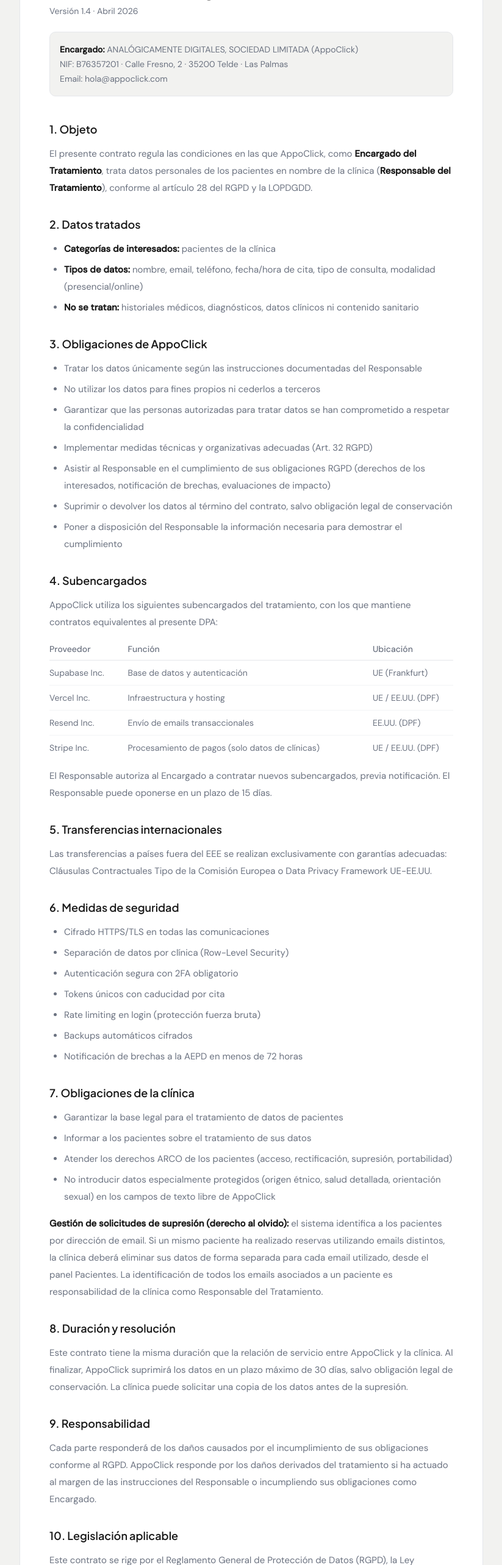
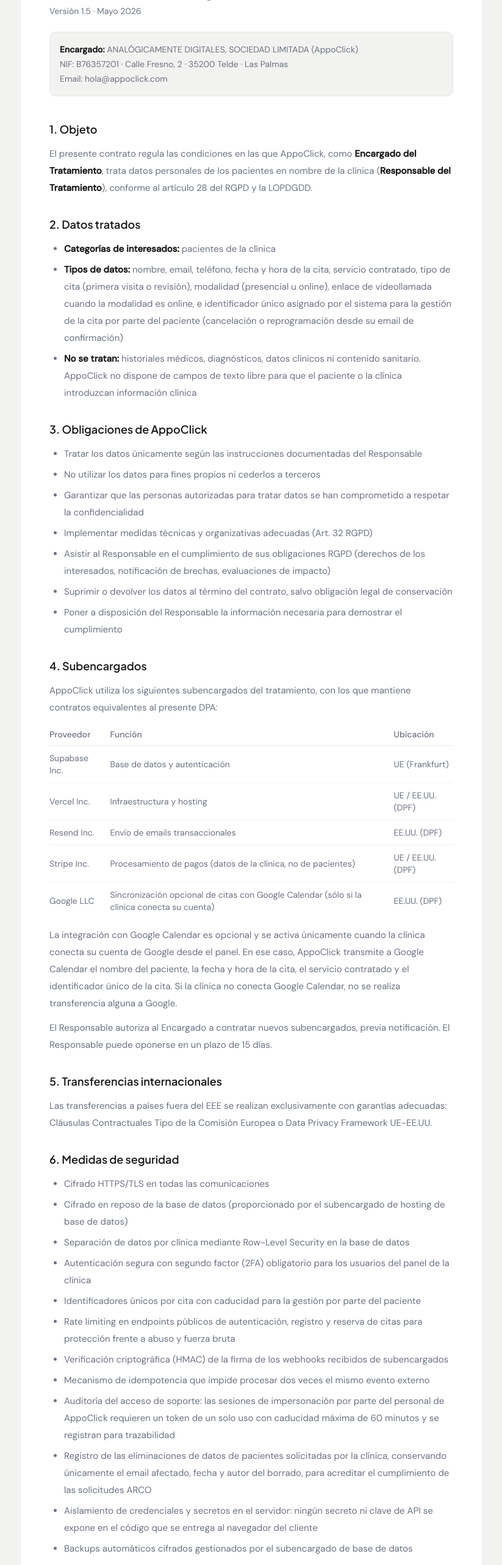
Before and after one commit to octaviomanzanosantana-cmyk/reservas_clinicas, a Next.js app: page /dpa in a window 1280 px wide. Shown: the part 234-2800 px from the top of the page at 61% size, without its empty margins (228-1051 px from the left). Built offline with nearby package versions, Linux system fonts and the light colour scheme.

Commit message:
feat(dpa): bump v1.4 to v1.5 with audit findings

```diff
--- a/app/api/auth/accept-dpa/route.ts
+++ b/app/api/auth/accept-dpa/route.ts
@@ -11,7 +11,7 @@ export async function POST(request: NextRequest) {
       .from("clinics")
       .update({
         dpa_accepted_at: new Date().toISOString(),
-        dpa_version: "v1.4",
+        dpa_version: "v1.5",
         dpa_ip: ip,
       })
       .eq("id", access.clinicId);
--- a/app/api/register/route.ts
+++ b/app/api/register/route.ts
@@ -144,7 +144,7 @@ export async function POST(request: NextRequest) {
         data: {
           clinic_name: clinicName,
           dpa_accepted: dpaAccepted,
-          dpa_version: dpaAccepted ? "v1.4" : null,
+          dpa_version: dpaAccepted ? "v1.5" : null,
           dpa_ip: dpaAccepted ? clientIp : null,
         },
       },
--- a/app/auth/confirm/route.ts
+++ b/app/auth/confirm/route.ts
@@ -145,7 +145,7 @@ export async function GET(request: NextRequest) {
         .from("clinics")
         .update({
           dpa_accepted_at: new Date().toISOString(),
-          dpa_version: metadata.dpa_version ?? "v1.4",
+          dpa_version: metadata.dpa_version ?? "v1.5",
           dpa_ip: metadata.dpa_ip ?? null,
         })
         .eq("id", clinic.id);
--- a/app/dpa/page.tsx
+++ b/app/dpa/page.tsx
@@ -15,7 +15,7 @@ export default function DpaPage() {
           <h1 className="mt-4 font-heading text-3xl font-bold tracking-tight text-foreground">
             Contrato de Encargo de Tratamiento (DPA)
           </h1>
-          <p className="mt-2 text-sm text-muted">Versión 1.4 · Abril 2026</p>
+          <p className="mt-2 text-sm text-muted">Versión 1.5 · Mayo 2026</p>
 
           <div className="mt-6 rounded-[10px] border border-border bg-background p-4 text-sm text-muted leading-6">
             <p><strong className="text-foreground">Encargado:</strong> ANALÓGICAMENTE DIGITALES, SOCIEDAD LIMITADA (AppoClick)</p>
@@ -36,8 +36,8 @@ export default function DpaPage() {
               <h2 className="font-heading text-lg font-semibold text-foreground">2. Datos tratados</h2>
               <ul className="mt-3 list-disc space-y-1.5 pl-6 text-muted">
                 <li><strong className="text-foreground">Categorías de interesados:</strong> pacientes de la clínica</li>
-                <li><strong className="text-foreground">Tipos de datos:</strong> nombre, email, teléfono, fecha/hora de cita, tipo de consulta, modalidad (presencial/online)</li>
-                <li><strong className="text-foreground">No se tratan:</strong> historiales médicos, diagnósticos, datos clínicos ni contenido sanitario</li>
+                <li><strong className="text-foreground">Tipos de datos:</strong> nombre, email, teléfono, fecha y hora de la cita, servicio contratado, tipo de cita (primera visita o revisión), modalidad (presencial u online), enlace de videollamada cuando la modalidad es online, e identificador único asignado por el sistema para la gestión de la cita por parte del paciente (cancelación o reprogramación desde su email de confirmación)</li>
+                <li><strong className="text-foreground">No se tratan:</strong> historiales médicos, diagnósticos, datos clínicos ni contenido sanitario. AppoClick no dispone de campos de texto libre para que el paciente o la clínica introduzcan información clínica</li>
               </ul>
             </section>
 
@@ -72,10 +72,14 @@ export default function DpaPage() {
                     <tr className="border-b border-border/50"><td className="py-2.5 pr-4">Supabase Inc.</td><td className="py-2.5 pr-4">Base de datos y autenticación</td><td className="py-2.5">UE (Frankfurt)</td></tr>
                     <tr className="border-b border-border/50"><td className="py-2.5 pr-4">Vercel Inc.</td><td className="py-2.5 pr-4">Infraestructura y hosting</td><td className="py-2.5">UE / EE.UU. (DPF)</td></tr>
                     <tr className="border-b border-border/50"><td className="py-2.5 pr-4">Resend Inc.</td><td className="py-2.5 pr-4">Envío de emails transaccionales</td><td className="py-2.5">EE.UU. (DPF)</td></tr>
-                    <tr><td className="py-2.5 pr-4">Stripe Inc.</td><td className="py-2.5 pr-4">Procesamiento de pagos (solo datos de clínicas)</td><td className="py-2.5">UE / EE.UU. (DPF)</td></tr>
+                    <tr className="border-b border-border/50"><td className="py-2.5 pr-4">Stripe Inc.</td><td className="py-2.5 pr-4">Procesamiento de pagos (datos de la clínica, no de pacientes)</td><td className="py-2.5">UE / EE.UU. (DPF)</td></tr>
+                    <tr><td className="py-2.5 pr-4">Google LLC</td><td className="py-2.5 pr-4">Sincronización opcional de citas con Google Calendar (sólo si la clínica conecta su cuenta)</td><td className="py-2.5">EE.UU. (DPF)</td></tr>
                   </tbody>
                 </table>
               </div>
+              <p className="mt-3 text-muted">
+                La integración con Google Calendar es opcional y se activa únicamente cuando la clínica conecta su cuenta de Google desde el panel. En ese caso, AppoClick transmite a Google Calendar el nombre del paciente, la fecha y hora de la cita, el servicio contratado y el identificador único de la cita. Si la clínica no conecta Google Calendar, no se realiza transferencia alguna a Google.
+              </p>
               <p className="mt-3 text-muted">
                 El Responsable autoriza al Encargado a contratar nuevos subencargados, previa notificación. El Responsable puede oponerse en un plazo de 15 días.
               </p>
@@ -92,12 +96,18 @@ export default function DpaPage() {
               <h2 className="font-heading text-lg font-semibold text-foreground">6. Medidas de seguridad</h2>
               <ul className="mt-3 list-disc space-y-1.5 pl-6 text-muted">
                 <li>Cifrado HTTPS/TLS en todas las comunicaciones</li>
-                <li>Separación de datos por clínica (Row-Level Security)</li>
-                <li>Autenticación segura con 2FA obligatorio</li>
-                <li>Tokens únicos con caducidad por cita</li>
-                <li>Rate limiting en login (protección fuerza bruta)</li>
-                <li>Backups automáticos cifrados</li>
-                <li>Notificación de brechas a la AEPD en menos de 72 horas</li>
+                <li>Cifrado en reposo de la base de datos (proporcionado por el subencargado de hosting de base de datos)</li>
+                <li>Separación de datos por clínica mediante Row-Level Security en la base de datos</li>
+                <li>Autenticación segura con segundo factor (2FA) obligatorio para los usuarios del panel de la clínica</li>
+                <li>Identificadores únicos por cita con caducidad para la gestión por parte del paciente</li>
+                <li>Rate limiting en endpoints públicos de autenticación, registro y reserva de citas para protección frente a abuso y fuerza bruta</li>
+                <li>Verificación criptográfica (HMAC) de la firma de los webhooks recibidos de subencargados</li>
+                <li>Mecanismo de idempotencia que impide procesar dos veces el mismo evento externo</li>
+                <li>Auditoría del acceso de soporte: las sesiones de impersonación por parte del personal de AppoClick requieren un token de un solo uso con caducidad máxima de 60 minutos y se registran para trazabilidad</li>
+                <li>Registro de las eliminaciones de datos de pacientes solicitadas por la clínica, conservando únicamente el email afectado, fecha y autor del borrado, para acreditar el cumplimiento de las solicitudes ARCO</li>
+                <li>Aislamiento de credenciales y secretos en el servidor: ningún secreto ni clave de API se expone en el código que se entrega al navegador del cliente</li>
+                <li>Backups automáticos cifrados gestionados por el subencargado de base de datos</li>
+                <li>Notificación de brechas de seguridad a la AEPD en menos de 72 horas desde su conocimiento, conforme al art. 33 RGPD</li>
               </ul>
             </section>
 
@@ -111,6 +121,9 @@ export default function DpaPage() {
               </ul>
               <p className="mt-4 text-muted">
                 <strong className="text-foreground">Gestión de solicitudes de supresión (derecho al olvido):</strong> el sistema identifica a los pacientes por dirección de email. Si un mismo paciente ha realizado reservas utilizando emails distintos, la clínica deberá eliminar sus datos de forma separada para cada email utilizado, desde el panel Pacientes. La identificación de todos los emails asociados a un paciente es responsabilidad de la clínica como Responsable del Tratamiento.
+              </p>
+              <p className="mt-4 text-muted">
+                <strong className="text-foreground">Recordatorios por WhatsApp:</strong> la funcionalidad de recordatorios por WhatsApp que ofrece AppoClick consiste en preparar el texto del recordatorio y ponerlo a disposición de la clínica (por email matinal o desde el panel). AppoClick no envía mensajes a través de WhatsApp Business API ni de ningún otro canal de mensajería instantánea. La transmisión efectiva del recordatorio al paciente vía WhatsApp se realiza por iniciativa y bajo la responsabilidad de la clínica desde su propia cuenta personal de WhatsApp, quedando fuera del ámbito de tratamiento del Encargado.
               </p>
             </section>
 
```
Also changed, not shown: 2 other files (tests, documents, lock files or other folders).
